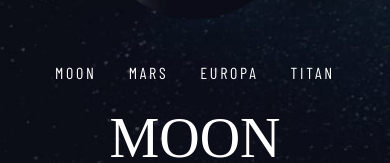
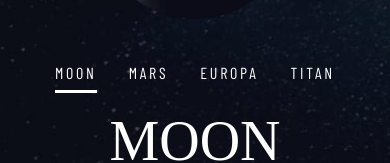
Before and after one commit to IsmaelAvotra/space-tourism, a React (Vite) app: page /destination in a window 390 px wide. Shown: the part 372-535 px from the top of the page. Built offline with nearby package versions, Linux system fonts and the light colour scheme; a web font is replaced by a local one.

Commit message:
underline add

```diff
--- a/src/components/Navbar.css
+++ b/src/components/Navbar.css
@@ -122,7 +122,7 @@ ul li {
     overflow: hidden;
   }
 
-  .underline-indicators > * {
+  .navbar .underline-indicators > * {
     padding: 0.6em 0;
     border-bottom: none;
   }
```
